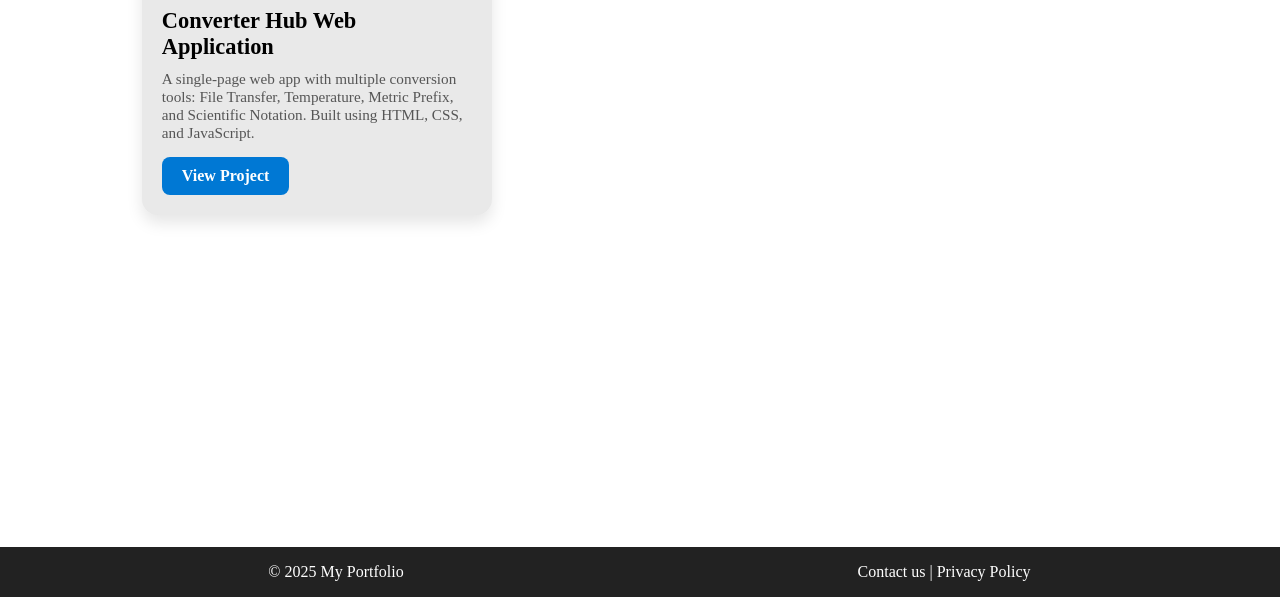
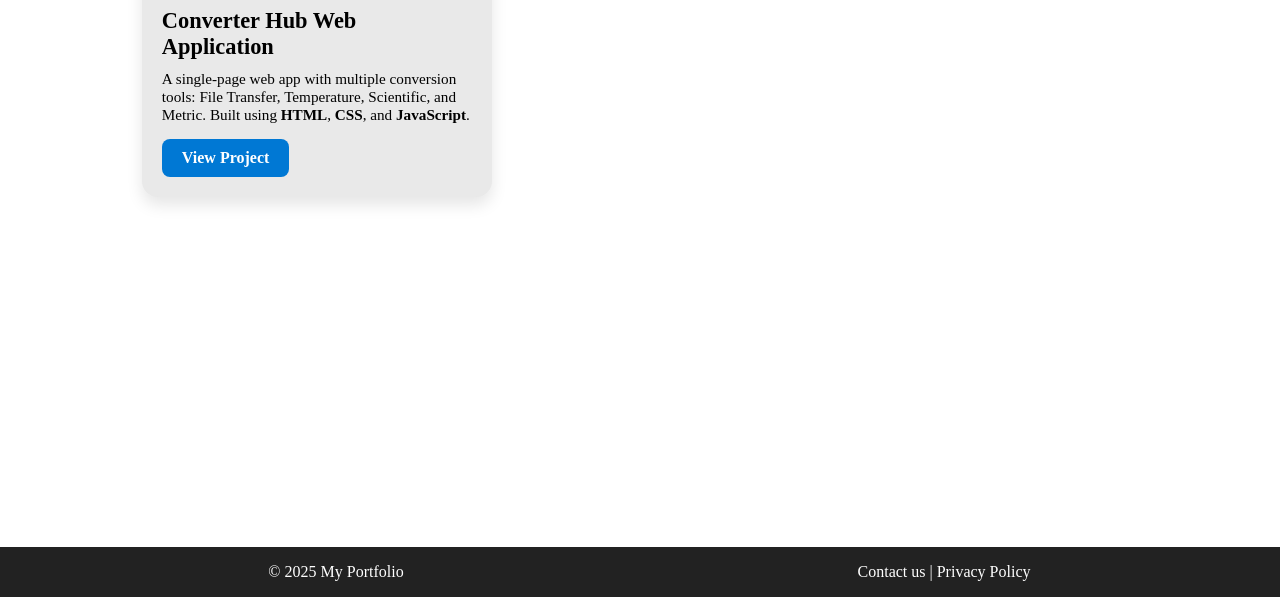
Before and after one commit to Ntombenhle2004/task3-10, a plain HTML site: page project.html in a window 1280 px wide. Shown: the part 304-901 px from the top of the page. Drawn offline with Linux system fonts and the light colour scheme.

Commit message:
i made change to projct file

```diff
--- a/project.html
+++ b/project.html
@@ -19,8 +19,8 @@
       <img src="images/HTML5_Logo_512.png" alt="Converter Hub Screenshot" class="project-image" width="20%">
       <div class="project-content">
         <h2 class="project-title">Converter Hub Web Application</h2>
-        <p class="project-description">A single-page web app with multiple conversion tools: File Transfer, Temperature, Metric Prefix, and Scientific Notation. Built using HTML, CSS, and JavaScript.</p>
-        <a href="https://github.com/Ntombenhle2004/task4-3-convecterHub-.git" class="project-button">View Project</a>
+        <p class="project-description">A single-page web app with multiple conversion tools: File Transfer, Temperature, Scientific, and Metric. Built using <strong>HTML</strong>, <strong>CSS</strong>, and <strong>JavaScript</strong>.</p>
+        <a href=" https://ntombenhle2004.github.io/task4-3-convecterHub-/" class="project-button">View Project</a>
       </div>
     </div>
   </section>
--- a/style.css
+++ b/style.css
@@ -59,6 +59,7 @@ footer {
   width: 25%;
   height: 7%;
   margin-left: 2%;
+  margin-top: 2%;
   text-align: center;
 
 }
@@ -155,7 +156,7 @@ img {
 
 .project-description {
   font-size: 0.95em;
-  color: #555;
+  color: black;
   margin-bottom: 15px;
 }
 
```
